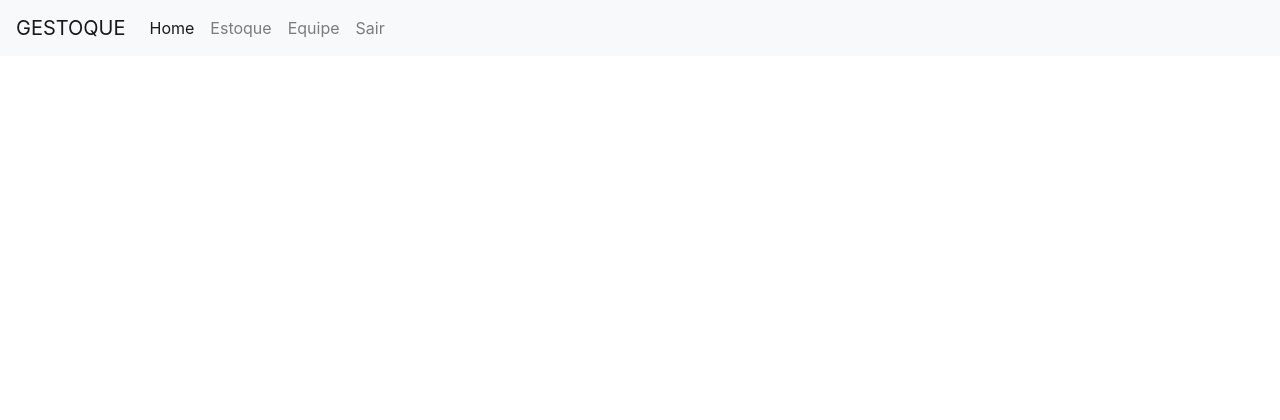
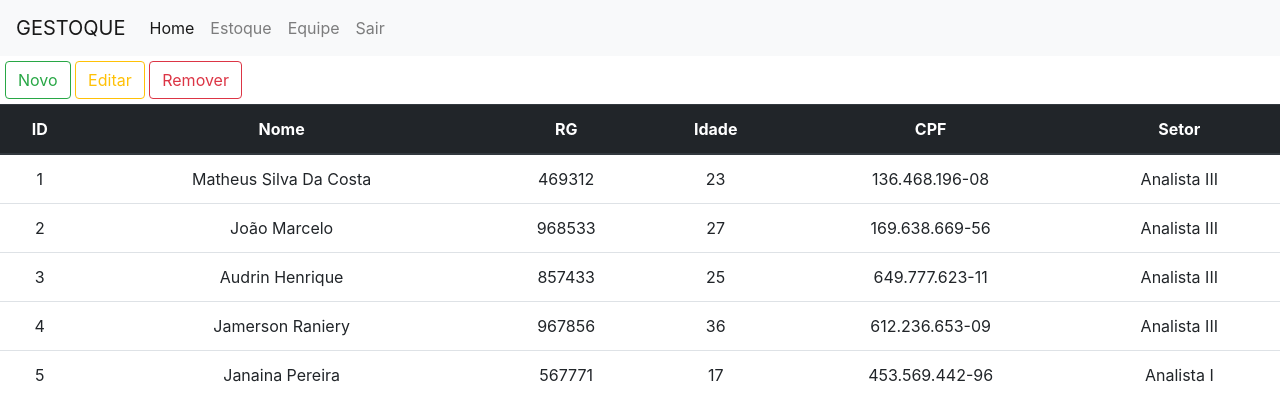
Before and after one commit to Audrin20/Projeto_DW, a plain HTML site: page html/equipe.html in a window 1280 px wide. Drawn offline with nearby package versions, Linux system fonts and the light colour scheme.

Commit message:
adicao de arquivo equipe.html

```diff
--- a/html/equipe.html
+++ b/html/equipe.html
@@ -30,6 +30,64 @@
         </nav>
     </header> <!-- Menu Nav -->
     <section>
+	    <div class="buttons">
+            <button type="button" class="btn btn-outline-success">Novo</button>
+            <button type="button" class="btn btn-outline-warning">Editar</button>
+            <button type="button" class="btn btn-outline-danger">Remover</button>
+        </div>
+        <table class="table">
+            <thead class="thead-dark">
+                <tr>
+                    <th scope="col">ID</th>
+                    <th scope="col">Nome</th>
+                    <th scope="col">RG</th>
+                    <th scope="col">Idade</th>
+                    <th scope="col">CPF</th>
+                    <th scope="col">Setor</th>
+                </tr>
+            </thead>
+            <tbody>
+                <tr>
+                    <td>1</td>
+		    <td>Matheus Silva Da Costa</td>
+                    <td>469312</td>
+                    <td>23</td>
+		    <td>136.468.196-08</td>
+		    <td>Analista III</td>
+                </tr>
+                <tr>
+                    <td>2</td>
+                    <td>João Marcelo</td>
+                    <td>968533</td>
+                    <td>27</td>
+		    <td>169.638.669-56</td>
+		    <td>Analista III</td>
+                </tr>
+                <tr>
+                    <td>3</td>
+                    <td>Audrin Henrique</td>
+                    <td>857433</td>
+                    <td>25</td>
+		    <td>649.777.623-11</td>
+		    <td>Analista III</td>
+                </tr>
+                <tr>
+                    <td>4</td>
+                    <td>Jamerson Raniery</td>
+                    <td>967856</td>
+		    <td>36</td>
+                    <td>612.236.653-09</td>
+		    <td>Analista III</td>
+                </tr>
+                <tr>
+                    <td>5</td>
+                    <td>Janaina Pereira</td>
+                    <td>567771</td>
+		    <td>17</td>
+                    <td>453.569.442-96</td>
+		    <td>Analista I</td>
+                </tr>
+
     </section>
     <script src="https://code.jquery.com/jquery-3.3.1.slim.min.js" integrity="sha384-q8i/X+965DzO0rT7abK41JStQIAqVgRVzpbzo5smXKp4YfRvH+8abtTE1Pi6jizo" crossorigin="anonymous"></script>
     <script src="https://cdnjs.cloudflare.com/ajax/libs/popper.js/1.14.3/umd/popper.min.js" integrity="sha384-ZMP7rVo3mIykV+2+9J3UJ46jBk0WLaUAdn689aCwoqbBJiSnjAK/l8WvCWPIPm49" crossorigin="anonymous"></script>
```
